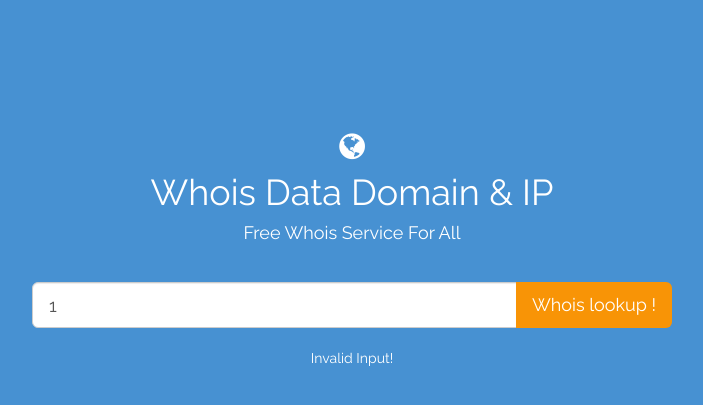
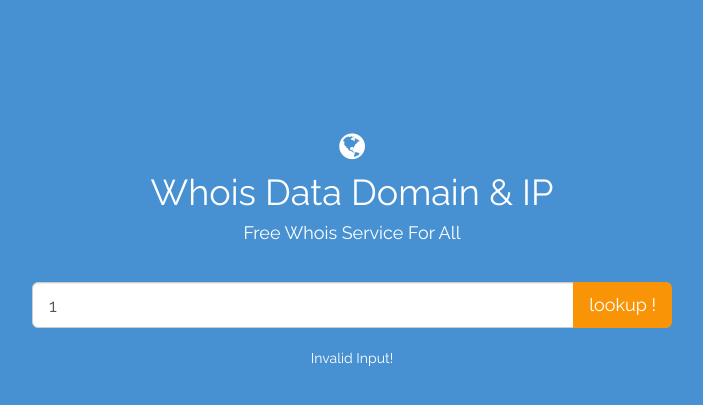
Before and after one commit to rifkytech/whois-v3.0, a PHP site: page /?domain=1 in a window 1280 px wide. Shown: the top 405 px of the page, without its empty margins (288-991 px from the left). Run offline with PHP 8.4, Linux system fonts and the light colour scheme.

Commit message:
Update index.php

```diff
--- a/index.php
+++ b/index.php
@@ -14,7 +14,7 @@
         <div class="input-group input-group-lg">
       <input type="text" class="form-control"  placeholder="Search for domain or IP..." name="domain" id="domain" value="<?=$domain;?>">
     <span class="input-group-btn">
-  <input type="submit" class="btn btn-shorten" value="Whois lookup !" title="WHOIS Lookup!">
+  <input type="submit" class="btn btn-shorten" value="lookup !" title="WHOIS Lookup!">
 </span>
 </form>
   </div>
```
